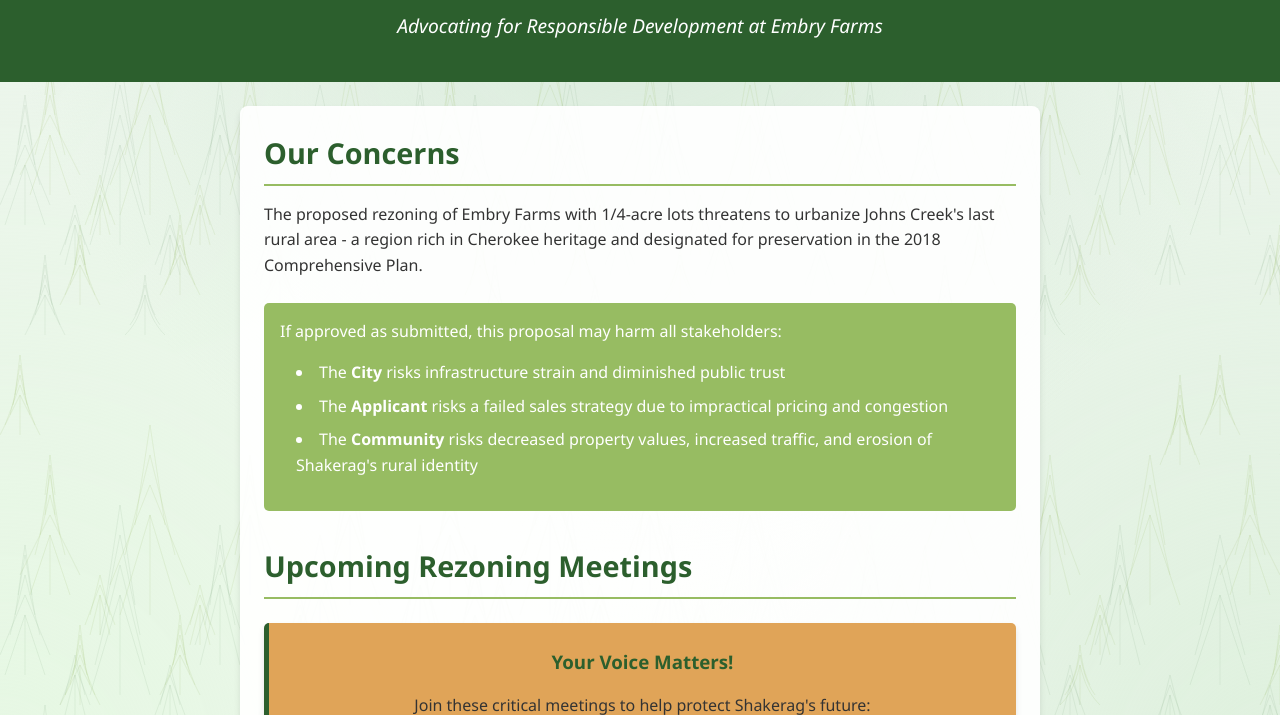
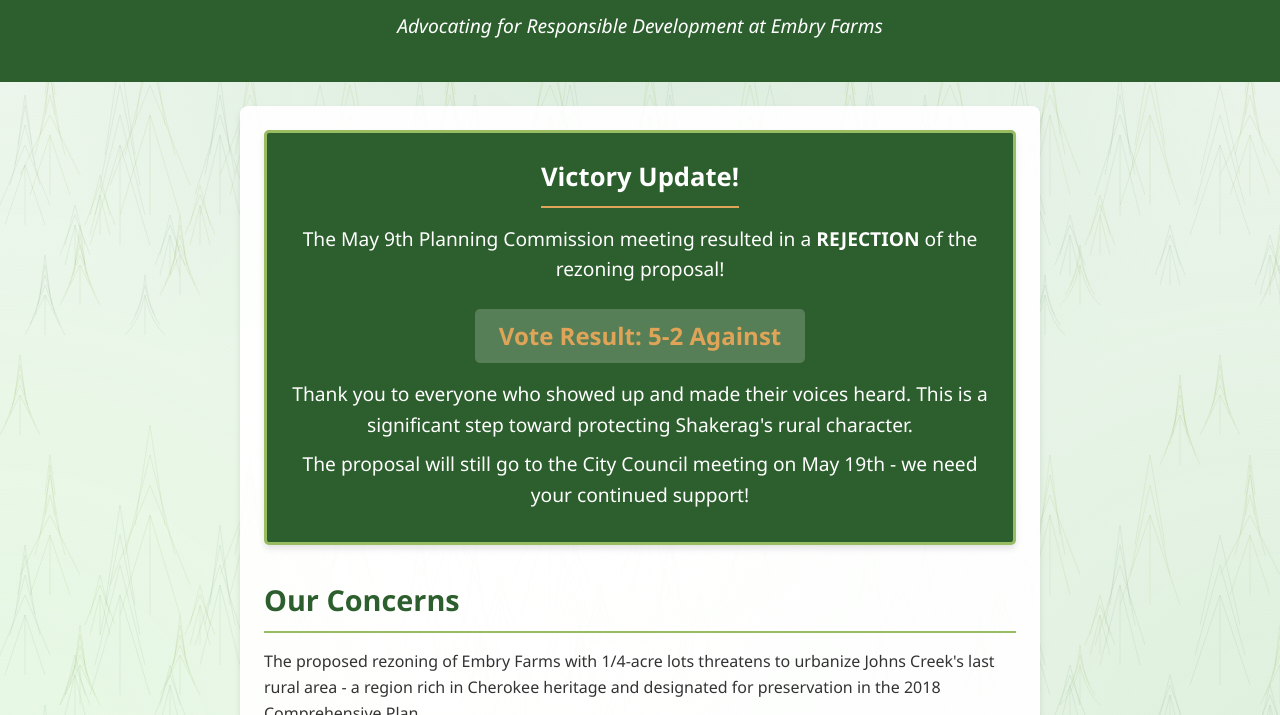
Before and after one commit to jbenamy/jbenamy, a plain HTML site: page index.html in a window 1280 px wide. Shown: the part 85-800 px from the top of the page. Drawn offline with Linux system fonts and the light colour scheme.

Commit message:
Update index.html

```diff
--- a/index.html
+++ b/index.html
@@ -165,6 +165,49 @@
             margin-bottom: 0.3rem;
         }
 
+        /* New styles for the victory banner */
+        .victory-banner {
+            background-color: var(--primary);
+            color: white;
+            padding: 1.5rem;
+            border-radius: 5px;
+            margin: 0 0 2rem 0;
+            text-align: center;
+            box-shadow: 0 4px 6px rgba(0, 0, 0, 0.1);
+            border: 3px solid var(--accent);
+            animation: pulseBorder 2s infinite;
+        }
+
+        @keyframes pulseBorder {
+            0% { border-color: var(--accent); }
+            50% { border-color: var(--secondary); }
+            100% { border-color: var(--accent); }
+        }
+
+        .victory-banner h2 {
+            color: white;
+            border-bottom: 2px solid var(--accent);
+            display: inline-block;
+            margin-bottom: 1rem;
+            font-size: 1.6rem;
+        }
+
+        .victory-banner p {
+            font-size: 1.2rem;
+            margin-bottom: 0.5rem;
+        }
+
+        .vote-result {
+            font-size: 1.5rem;
+            font-weight: bold;
+            margin: 1rem 0;
+            color: var(--accent);
+            background: rgba(255,255,255,0.2);
+            display: inline-block;
+            padding: 0.5rem 1.5rem;
+            border-radius: 5px;
+        }
+
         footer {
             background-color: var(--primary);
             color: white;
@@ -215,6 +258,15 @@
     </header>
 
     <main>
+        <!-- New Victory Banner Section -->
+        <div class="victory-banner">
+            <h2>Victory Update!</h2>
+            <p>The May 9th Planning Commission meeting resulted in a <strong>REJECTION</strong> of the rezoning proposal!</p>
+            <div class="vote-result">Vote Result: 5-2 Against</div>
+            <p>Thank you to everyone who showed up and made their voices heard. This is a significant step toward protecting Shakerag's rural character.</p>
+            <p>The proposal will still go to the City Council meeting on May 19th - we need your continued support!</p>
+        </div>
+
         <section>
             <h2>Our Concerns</h2>
             <p>The proposed rezoning of Embry Farms with 1/4-acre lots threatens to urbanize Johns Creek's last rural area - a region rich in Cherokee heritage and designated for preservation in the 2018 Comprehensive Plan.</p>
@@ -233,12 +285,7 @@
             <h2>Upcoming Rezoning Meetings</h2>
             <div class="upcoming-meetings">
                 <h3 style="color: var(--primary); margin-bottom: 1rem;">Your Voice Matters!</h3>
-                <p>Join these critical meetings to help protect Shakerag's future:</p>
-
-                <div class="meeting-item">
-                    <span class="meeting-date">May 6, 2025 at 7:00 PM</span>
-                    Planning Commission Meeting at City Hall
-                </div>
+                <p>Join this critical meeting to help protect Shakerag's future:</p>
 
                 <div class="meeting-item">
                     <span class="meeting-date">May 19, 2025 at 7:00 PM</span>
@@ -247,7 +294,7 @@
 
                 <p style="margin-top: 1rem;">City Hall Address: <a href="https://maps.app.goo.gl/UVzY5ppHa3f7w1vv5" target="_blank">11360 Lakefield Dr, Johns Creek, GA 30097</a></p>
             </div>
-            <p>These meetings will determine the future of the Embry Farms rezoning proposal. Strong community attendance demonstrates our commitment to preserving Shakerag's character.</p>
+            <p>This meeting will determine the final outcome of the Embry Farms rezoning proposal. Strong community attendance demonstrates our commitment to preserving Shakerag's character.</p>
         </section>
 
         <section>
@@ -283,9 +330,9 @@
 
         <section>
             <h2>Our Request</h2>
-            <p>We respectfully ask the City Commissioners to:</p>
+            <p>We respectfully ask the City Council to:</p>
             <ul>
-                <li>Have the City Attorney present at the May 6th hearing</li>
+                <li>Follow the Planning Commission's recommendation to reject the proposal</li>
                 <li>Review legal standards from the Georgia Planning Act, 2018 Comprehensive Plan, and Zoning Ordinance</li>
                 <li>Consider the 2019 Ashton Woods denial as binding precedent</li>
                 <li>Recognize the risk of setting a precedent that could erode the entire Shakerag Character Area</li>
```
